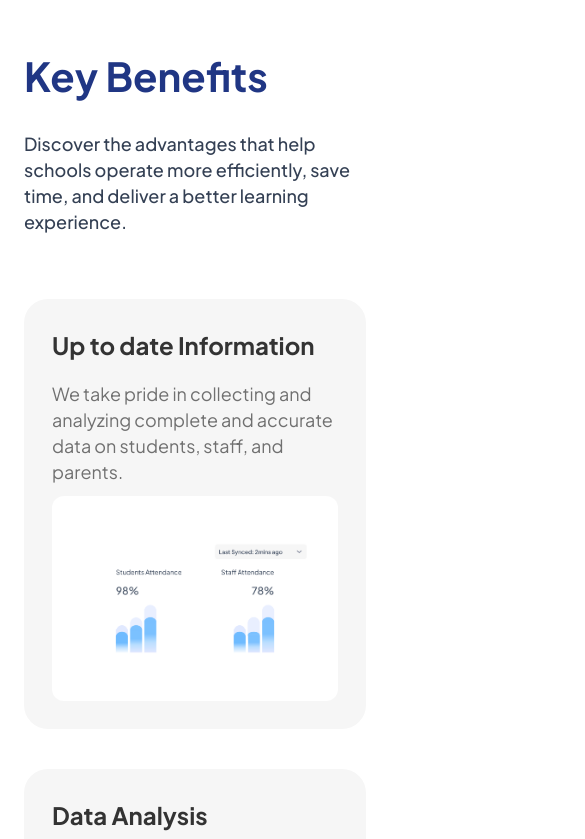
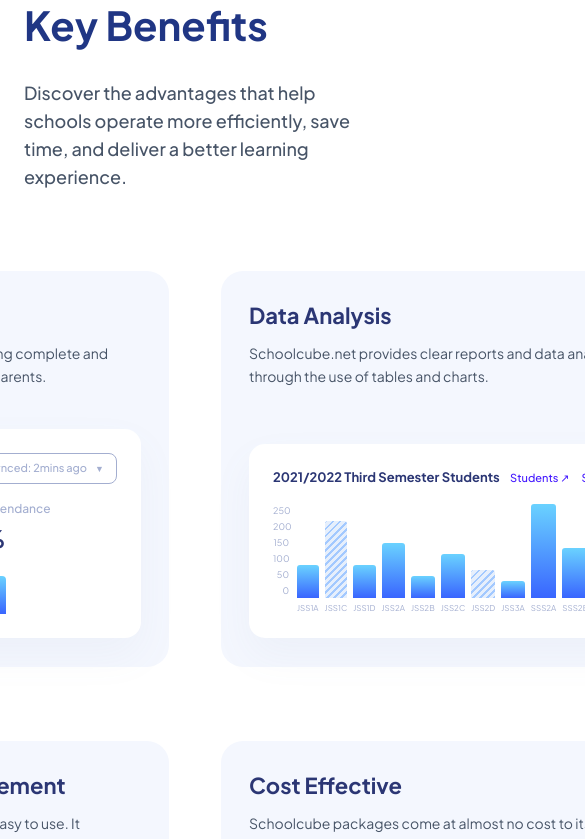
Before and after one commit to Auspicious39/schoolcube-landing, a React (Vite) app: page /features in a window 390 px wide. Shown: the part 760-1599 px from the top of the page, 585 px wide, since content can reach past the window. Built offline with nearby package versions, Linux system fonts and the light colour scheme.

Commit message:
Made changes to a few sections

```diff
--- a/src/components/ContactPage.jsx
+++ b/src/components/ContactPage.jsx
@@ -5,7 +5,7 @@ import phoneIcon from "../assets/contact-phone.svg";
 
 export default function ContactPage() {
   return (
-    <main className="overflow-x-hidden bg-white px-4 pb-12 pt-8 sm:px-6 sm:pt-12 lg:px-6 lg:pb-[132px] lg:pt-[100px]">
+    <main className="overflow-x-hidden bg-white px-4 pb-12 pt-8 sm:px-6 sm:pt-12 lg:px-6 lg:pb-[132px] lg:pt-[20px]">
       <section className="mx-auto max-w-[1200px]">
         <div className="mx-auto max-w-[327px] text-center sm:max-w-[560px] lg:max-w-[846px]">
           <h1 className="text-[28px] font-bold leading-[1.2] tracking-[0.2px] text-[#203684] sm:text-[40px] lg:text-[56px] lg:tracking-[-1px] font-['Plus_Jakarta_Sans',sans-serif]">
--- a/src/components/FeatureTabs.jsx
+++ b/src/components/FeatureTabs.jsx
@@ -69,7 +69,7 @@ const FeatureTabs = () => {
 
   return (
     <section className="overflow-hidden bg-white px-4 py-16 sm:px-6 md:px-0 md:pt-[76px] md:pb-[111px]">
-      <div className="mx-auto max-w-[1200px]">
+      <div className="w-full">
         <div className="mx-auto mb-10 flex w-full max-w-full items-center gap-2 overflow-x-auto rounded-[40px] border border-black/15 p-3 scrollbar-hide sm:gap-3 md:mb-[111px] md:max-w-[892px] md:flex-nowrap md:justify-between md:gap-0">
           {tabs.map((tab) => (
             <button
--- a/src/components/FeaturesPage.jsx
+++ b/src/components/FeaturesPage.jsx
@@ -11,7 +11,7 @@ const FeaturesPage = () => {
 
   return (
     <div className="bg-white  mx-auto">
-      <main className="px-4 pt-[59px] pb-0 md:px-6 md:pt-[82px]">
+      <main className="px-4 pt-[40px] pb-0 md:px-6 md:pt-[20px]">
         <div className="mx-auto flex w-full max-w-[327px] flex-col items-center gap-[70px] text-center sm:gap-10 md:max-w-[852px] md:gap-6">
           <div className="mx-auto flex w-full max-w-[302px] flex-col items-center gap-3 pb-0 md:max-w-none md:gap-4 md:pb-0">
             <h1 className="w-full text-lg font-bold leading-[130%] text-[#203684] md:text-[56px]">
--- a/src/components/Footer.jsx
+++ b/src/components/Footer.jsx
@@ -2,8 +2,8 @@ import logo from "../assets/logo.png";
 
 const Footer = () => {
   return (
-    <footer className="relative bg-[#BEDFFE1F] px-6 pb-[31px] pt-[31px] md:h-[469px] md:bg-[linear-gradient(79.28deg,rgba(190,223,254,0.06),#bdc8f0)] md:px-6 md:pb-[87px] md:pt-[79px]">
-      <div className="mx-auto w-full md:max-w-[80%]">
+    <footer className="relative bg-[#BEDFFE1F] px-6 pb-[31px] pt-[31px] md:h-[369px] md:bg-[linear-gradient(79.28deg,rgba(190,223,254,0.06),#bdc8f0)] md:px-6 md:pb-[12px] md:pt-[79px]">
+      <div className="w-full md:px-[6.25%]">
         <div className="md:hidden">
           <img src={logo} alt="Schoolcube" className="mb-[35px] w-[167px]" />
 
--- a/src/components/HassleSection.jsx
+++ b/src/components/HassleSection.jsx
@@ -1,7 +1,7 @@
 const HassleFeatureSection = () => {
   return (
     <section className="bg-white pb-[60px] pt-0 md:px-6 md:pb-0 md:pt-[180px]">
-      <div className="mx-auto flex w-full max-w-[1200px] flex-col items-start gap-6 text-left md:items-center md:gap-7 md:text-center">
+      <div className="flex w-full flex-col items-start gap-6 text-left md:items-center md:gap-7 md:text-center">
         <h2 className="text-lg font-bold leading-[136%] tracking-[0.2px] text-[#203684] sm:text-xl md:text-[40px] md:leading-[1.36]">
           Managing a School Should Not Be a Hassle
         </h2>
--- a/src/components/Home.jsx
+++ b/src/components/Home.jsx
@@ -9,14 +9,14 @@ import SetupBanner from "./SetupBanner";
 const Home = () => {
   return (
     <>
-      <main className="overflow-x-hidden bg-white pb-5 pt-6 md:px-6 md:pb-9 md:pt-[25px]">
-        <div className="mx-auto w-full max-w-[calc(100%-48px)] md:max-w-[1200px]">
+      <main className="overflow-x-hidden bg-white px-6 pb-5 pt-6 md:pb-9 md:pt-[25px]">
+        <div className="w-full">
           <HeroText />
           <TrustBadges />
           <SchoolAheadSection />
           <HassleSection />
           <FeatureTabs />
-          <KeyBenefits variant="compact" />
+          <KeyBenefits />
           <SetupBanner />
         </div>
       </main>
--- a/src/components/KeyBenefits.jsx
+++ b/src/components/KeyBenefits.jsx
@@ -1,162 +1,422 @@
-import { motion, useReducedMotion } from 'framer-motion';
-import updateImage from '../assets/update.png';
-import analysisImage from '../assets/analysis.png';
-import managementImage from '../assets/management.png';
-import costImage from '../assets/cost.png';
-import securityImage from '../assets/security.png';
-import backupImage from '../assets/backup.png';
+import React from "react";
+import { motion } from "framer-motion";
 
-const benefits = [
-  {
-    title: 'Up to date Information',
-    description:
-      'We take pride in collecting and analyzing complete and accurate data on students, staff, and parents.',
-    image: updateImage,
+const COLORS = {
+  navy: "#203684",
+  ink: "#2B3674",
+  sub: "#A3AED0",
+  bodyText: "#475467",
+  cardBg: "#F4F7FE",
+  white: "#FFFFFF",
+  bluePrimary: "#4318FF",
+  blueLight: "#7090FF",
+  blueSoft: "#A3AED0",
+  border: "#E9EDF7",
+};
+
+const containerVariants = {
+  hidden: { opacity: 0 },
+  visible: {
+    opacity: 1,
+    transition: { staggerChildren: 0.1 },
   },
-  {
-    title: 'Data Analysis',
-    description:
-      'Schoolcube.net provides clear reports and data analysis through the use of tables and charts.',
-    image: analysisImage,
-  },
-  {
-    title: 'Easy & Effective Management',
-    description:
-      'Schoolcube.net is intuitive, clear and easy to use. It provides 24/7 system stability and reliability.',
-    image: managementImage,
-  },
-  {
-    title: 'Cost Effective',
-    description: 'Schoolcube packages come at almost no cost to its users.',
-    image: costImage,
-  },
-  {
-    title: 'Security',
-    description:
-      'All data on Schoolcube.net is protected by high-profile security.',
-    image: securityImage,
-  },
-  {
-    title: 'Data Backup',
-    description:
-      'Data is backed up automatically on a daily, weekly and monthly basis.',
-    image: backupImage,
-  },
+};
+
+const cardVariants = {
+  hidden: { opacity: 0, y: 20 },
+  visible: { opacity: 1, y: 0, transition: { duration: 0.4, ease: "easeOut" } },
+};
+
+function Panel({ children, className = "" }) {
+  return (
+    <div
+      className={`min-h-[190px] rounded-[16px] bg-white p-6 shadow-[0px_18px_40px_rgba(112,144,176,0.06)] ${className}`}
+    >
+      {children}
+    </div>
+  );
+}
+
+function Card({ title, description, children }) {
+  return (
+    <motion.div
+      variants={cardVariants}
+      whileHover={{ y: -4, transition: { duration: 0.2 } }}
+      className="flex flex-col justify-between transition-shadow duration-300"
+      style={{
+        backgroundColor: COLORS.cardBg,
+        width: "450px",
+        height: "396px",
+        gap: "26.08px",
+        borderRadius: "21.96px",
+        paddingTop: "29.28px",
+        paddingRight: "28px",
+        paddingBottom: "29.28px",
+        paddingLeft: "28px",
+      }}
+    >
+      <div>
+        <h3 className="mb-3 text-[22px] font-bold leading-snug" style={{ color: COLORS.ink }}>
+          {title}
+        </h3>
+        <p className="text-[14px] leading-relaxed" style={{ color: COLORS.bodyText }}>
+          {description}
+        </p>
+      </div>
+      <div>{children}</div>
+    </motion.div>
+  );
+}
+
+/* 1. Attendance Mini Bars */
+function AttendanceMiniBars({ heights }) {
+  return (
+    <div className="flex items-end gap-1.5 h-12">
+      {heights.map((h, i) => (
+        <motion.div
+          key={i}
+          className="w-3.5 rounded-t-sm"
+          initial={{ height: 0 }}
+          whileInView={{ height: `${h}px` }}
+          viewport={{ once: true }}
+          transition={{ duration: 0.5, delay: i * 0.1 }}
+          style={{
+            background: "linear-gradient(180deg, #6AD2FF 0%, #3965FF 100%)",
+          }}
+        />
+      ))}
+    </div>
+  );
+}
+
+function UpToDateInformation() {
+  return (
+    <Card
+      title="Up to date Information"
+      description="We take pride in collecting and analyzing complete and accurate data on students, staff, and parents."
+    >
+      <Panel>
+        <div className="flex justify-end mb-4">
+          <div className="flex items-center gap-2 rounded-lg border px-3 py-1.5 text-[11px] font-medium text-[#A3AED0]">
+            Last Synced: 2mins ago <span className="text-[9px]">▼</span>
+          </div>
+        </div>
+        <div className="flex justify-between gap-4">
+          <div className="flex-1">
+            <div className="text-[12px] font-medium text-[#A3AED0] mb-1">Students Attendance</div>
+            <div className="text-2xl font-bold mb-3 text-[#2B3674]">98%</div>
+            <AttendanceMiniBars heights={[20, 32, 44]} />
+          </div>
+          <div className="flex-1">
+            <div className="text-[12px] font-medium text-[#A3AED0] mb-1">Staff Attendance</div>
+            <div className="text-2xl font-bold mb-3 text-[#2B3674]">78%</div>
+            <AttendanceMiniBars heights={[16, 28, 38]} />
+          </div>
+        </div>
+      </Panel>
+    </Card>
+  );
+}
+
+/* 2. Data Analysis Bar Chart */
+const CHART_DATA = [
+  { label: "JSS1A", h: 30, hatched: false },
+  { label: "JSS1C", h: 70, hatched: true },
+  { label: "JSS1D", h: 30, hatched: false },
+  { label: "JSS2A", h: 50, hatched: false },
+  { label: "JSS2B", h: 20, hatched: false },
+  { label: "JSS2C", h: 40, hatched: false },
+  { label: "JSS2D", h: 25, hatched: true },
+  { label: "JSS3A", h: 15, hatched: false },
+  { label: "SSS2A", h: 100, hatched: false },
+  { label: "SSS2B", h: 45, hatched: false },
+  { label: "SSS2C", h: 30, hatched: true },
 ];
 
-const cardVariants = {
-  hidden: { opacity: 0, y: 36 },
-  visible: (index) => ({
-    opacity: 1,
-    y: 0,
-    transition: {
-      delay: index * 0.08,
-      duration: 0.55,
-      ease: [0.22, 1, 0.36, 1],
-    },
-  }),
-};
+function DataAnalysis() {
+  return (
+    <Card
+      title="Data Analysis"
+      description="Schoolcube.net provides clear reports and data analysis through the use of tables and charts."
+    >
+      <Panel>
+        <div className="flex items-center justify-between mb-4">
+          <div className="text-[13px] font-bold text-[#2B3674]">2021/2022 Third Semester Students</div>
+          <div className="flex gap-3 text-[11px] text-[#4318FF] font-medium">
+            <span>Students ↗</span>
+            <span>Staff ↗</span>
+          </div>
+        </div>
+        <div className="flex items-end h-[110px]">
+          <div className="flex flex-col justify-between text-right pr-2 pb-4 h-full w-6 text-[9px] text-[#A3AED0]">
+            <span>250</span>
+            <span>200</span>
+            <span>150</span>
+            <span>100</span>
+            <span>50</span>
+            <span>0</span>
+          </div>
+          <div className="flex items-end gap-1.5 flex-1 h-full">
+            {CHART_DATA.map((d, i) => (
+              <div key={i} className="flex flex-col items-center gap-1 flex-1 h-full justify-end">
+                <motion.div
+                  className="w-full rounded-t-[3px]"
+                  initial={{ height: 0 }}
+                  whileInView={{ height: `${d.h}%` }}
+                  viewport={{ once: true }}
+                  transition={{ duration: 0.5, delay: i * 0.03 }}
+                  style={{
+                    background: d.hatched
+                      ? `repeating-linear-gradient(135deg, #A3C9FF 0 2px, #E6EFFC 2px 5px)`
+                      : "linear-gradient(180deg, #6AD2FF 0%, #3965FF 100%)",
+                  }}
+                />
+                <div className="text-[8px] text-[#A3AED0]">{d.label}</div>
+              </div>
+            ))}
+          </div>
+        </div>
+      </Panel>
+    </Card>
+  );
+}
 
-export default function KeyBenefits({ variant = 'large' }) {
-  const shouldReduceMotion = useReducedMotion();
-  const isCompact = variant === 'compact';
+/* 3. System Uptime Radial Gauge */
+function SystemUptimeGauge({ percent = 98, ticks = 36 }) {
+  const cx = 140,
+    cy = 120,
+    rInner = 60,
+    rOuter = 78;
+  const filled = Math.round(ticks * (percent / 100));
 
   return (
-    <section
-      className={
-        isCompact
-          ? 'bg-white px-0 pb-[72px] pt-[44px] md:pb-[102px] md:pt-[96px]'
-          : 'bg-white px-6 py-16 md:px-8 md:pb-[96px] md:pt-[18px]'
-      }
+    <svg width="100%" height="130" viewBox="0 0 280 130">
+      {Array.from({ length: ticks }, (_, i) => {
+        const angle = Math.PI - (i / (ticks - 1)) * Math.PI;
+        const x1 = cx + rInner * Math.cos(angle);
+        const y1 = cy - rInner * Math.sin(angle);
+        const x2 = cx + rOuter * Math.cos(angle);
+        const y2 = cy - rOuter * Math.sin(angle);
+        return (
+          <motion.line
+            key={i}
+            x1={x1}
+            y1={y1}
+            x2={x2}
+            y2={y2}
+            strokeWidth={4.5}
+            strokeLinecap="round"
+            initial={{ opacity: 0.2 }}
+            whileInView={{ opacity: 1 }}
+            viewport={{ once: true }}
+            transition={{ duration: 0.1, delay: i * 0.015 }}
+            stroke={i < filled ? "#4318FF" : "#E9EDF7"}
+          />
+        );
+      })}
+    </svg>
+  );
+}
+
+function EasyEffectiveManagement() {
+  return (
+    <Card
+      title="Easy & Effective Management"
+      description="Schoolcube.net is intuitive, clear and easy to use. It provides 24/7 system stability and reliability."
     >
+      <Panel className="text-center relative">
+        <div className="text-[14px] font-bold text-[#2B3674] mb-1">System Uptime</div>
+        <div className="flex justify-between text-[11px] text-[#A3AED0] px-2 mb-1">
+          <span>Stability Score</span>
+          <span>Reliability</span>
+        </div>
+        <SystemUptimeGauge percent={98} />
+        <div className="text-2xl font-bold text-[#2B3674] -mt-8">98%</div>
+      </Panel>
+    </Card>
+  );
+}
+
+/* 4. Donut Chart */
+function SubscriptionDonut({ percent = 90 }) {
+  const r = 52;
+  const circumference = 2 * Math.PI * r;
+  const offset = circumference * (1 - percent / 100);
+
+  return (
+    <svg width="130" height="130" viewBox="0 0 130 130">
+      <circle cx="65" cy="65" r={r} fill="none" stroke="#E9EDF7" strokeWidth="12" />
+      <motion.circle
+        cx="65"
+        cy="65"
+        r={r}
+        fill="none"
+        stroke="#4318FF"
+        strokeWidth="12"
+        strokeDasharray={circumference}
+        initial={{ strokeDashoffset: circumference }}
+        whileInView={{ strokeDashoffset: offset }}
+        viewport={{ once: true }}
+        transition={{ duration: 1, ease: "easeInOut" }}
+        strokeLinecap="round"
+        transform="rotate(-90 65 65)"
+      />
+      <text x="65" y="72" textAnchor="middle" fontSize="20" fontWeight="700" fill="#2B3674">
+        {percent}%
+      </text>
+    </svg>
+  );
+}
+
+function CostEffective() {
+  return (
+    <Card
+      title="Cost Effective"
+      description="Schoolcube packages come at almost no cost to its users."
+    >
+      <Panel className="flex flex-col items-center justify-center">
+        <SubscriptionDonut percent={90} />
+        <div className="flex items-center gap-2 text-[12px] text-[#A3AED0] mt-3">
+          <span className="inline-block w-1 h-3 rounded-sm bg-[#4318FF]" />
+          Subscription Comparison
+        </div>
+      </Panel>
+    </Card>
+  );
+}
+
+/* 5. Security Shield SVG */
+function Security() {
+  return (
+    <Card
+      title="Security"
+      description="All data on Schoolcube.net is protected by high-profile security."
+    >
+      <Panel className="flex flex-col items-center justify-center py-6">
+        <svg width="80" height="96" viewBox="0 0 80 96" fill="none">
+          <path
+            d="M40 0L76 16V44C76 67.2 59.8 88.8 40 96C20.2 88.8 4 67.2 4 44V16L40 0Z"
+            fill="url(#shield_grad)"
+          />
+          <path
+            d="M40 0V96C20.2 88.8 4 67.2 4 44V16L40 0Z"
+            fill="#FFFFFF"
+            fillOpacity="0.2"
+          />
+          <line x1="40" y1="0" x2="40" y2="96" stroke="#FFFFFF" strokeWidth="2" />
+          <line x1="4" y1="40" x2="76" y2="40" stroke="#FFFFFF" strokeWidth="2" />
+          <defs>
+            <linearGradient id="shield_grad" x1="4" y1="0" x2="76" y2="96" gradientUnits="userSpaceOnUse">
+              <stop stopColor="#6AD2FF" />
+              <stop offset="1" stopColor="#3965FF" />
+            </linearGradient>
+          </defs>
+        </svg>
+        <div className="text-[13px] text-[#A3AED0] mt-4">Data Encryption</div>
+      </Panel>
+    </Card>
+  );
+}
+
+/* 6. Data Backup Lock SVG */
+function DataBackup() {
+  return (
+    <Card
+      title="Data Backup"
+      description="Data is backed up automatically on a daily, weekly and monthly basis."
+    >
+      <Panel className="flex flex-col items-center justify-center py-6">
+        <svg width="80" height="90" viewBox="0 0 80 90" fill="none">
+          <path
+            d="M24 38V26A16 16 0 0156 26V38"
+            stroke="url(#lock_grad)"
+            strokeWidth="7"
+            strokeLinecap="round"
+          />
+          <rect x="10" y="38" width="60" height="46" rx="12" fill="url(#lock_grad)" />
+          <circle cx="30" cy="61" r="3.5" fill="#FFFFFF" />
+          <circle cx="40" cy="61" r="3.5" fill="#FFFFFF" />
+          <circle cx="50" cy="61" r="3.5" fill="#FFFFFF" />
+          <defs>
+            <linearGradient id="lock_grad" x1="10" y1="12" x2="70" y2="84" gradientUnits="userSpaceOnUse">
+              <stop stopColor="#6AD2FF" />
+              <stop offset="1" stopColor="#3965FF" />
+            </linearGradient>
+          </defs>
+        </svg>
+        <div className="text-[13px] text-[#A3AED0] mt-4">Backup Storage</div>
+      </Panel>
+    </Card>
+  );
+}
+
+/* Main Layout */
+export default function KeyBenefits() {
+  return (
+    <section className="bg-white px-6 py-16 md:px-12 md:py-24">
       <div
-        className={
-          isCompact
-            ? 'mx-auto max-w-[327px] md:max-w-[756px]'
-            : 'mx-auto max-w-[1240px]'
-        }
+        className="mx-auto flex flex-col"
+        style={{ width: "988px", maxWidth: "100%", gap: "80px" }}
       >
-        <div className={isCompact ? 'max-w-[520px]' : 'max-w-[900px]'}>
-          <h2
-            className={
-              isCompact
-                ? 'text-[18px] font-bold leading-[1.3] text-[#203684] md:text-[20px]'
-                : 'text-[40px] font-bold leading-[1.12] text-[#203684] md:text-[56px] md:leading-[1.16]'
-            }
+        {/* Header block: 988 x 136, gap 28px */}
+        <div className="flex flex-col" style={{ gap: "28px" }}>
+          <motion.h2
+            initial={{ opacity: 0, y: -10 }}
+            animate={{ opacity: 1, y: 0 }}
+            style={{
+              color: COLORS.navy,
+              fontFamily: "'Plus Jakarta Sans', sans-serif",
+              fontWeight: 700,
+              fontSize: "40px",
+              lineHeight: "130%",
+              letterSpacing: "0px",
+            }}
           >
             Key Benefits
-          </h2>
-          <p
-            className={
-              isCompact
-                ? 'mt-3 text-[12px] font-medium leading-[1.55] text-[#475467] md:max-w-[519px] md:text-[12px]'
-                : 'mt-8 text-[18px] font-medium leading-[1.45] text-[#344054] md:max-w-[884px] md:text-[24px] md:leading-[1.38]'
-            }
+          </motion.h2>
+          <motion.p
+            initial={{ opacity: 0, y: -10 }}
+            animate={{ opacity: 1, y: 0 }}
+            transition={{ delay: 0.1 }}
+            style={{
+              color: COLORS.bodyText,
+              fontFamily: "'Plus Jakarta Sans', sans-serif",
+              fontWeight: 500,
+              fontSize: "18px",
+              lineHeight: "155%",
+              letterSpacing: "0px",
+              width: "676px",
+              maxWidth: "100%",
+            }}
           >
             Discover the advantages that help schools operate more efficiently,
             save time, and deliver a better learning experience.
-          </p>
+          </motion.p>
         </div>
 
-        <div
-          className={
-            isCompact
-              ? 'mt-9 grid grid-cols-1 gap-[24px] md:mt-[44px] md:grid-cols-2 md:gap-x-[52px] md:gap-y-[24px]'
-              : 'mt-16 grid grid-cols-1 gap-10 md:mt-[100px] md:grid-cols-2 md:gap-x-[66px] md:gap-y-[94px] md:px-[22px]'
-          }
+        {/* Cards container: 952 x 1336, row gap 74px, column gap 52px */}
+        <motion.div
+          variants={containerVariants}
+          initial="hidden"
+          whileInView="visible"
+          viewport={{ once: true, margin: "-50px" }}
+          className="mx-auto grid"
+          style={{
+            width: "952px",
+            maxWidth: "100%",
+            gridTemplateColumns: "repeat(2, 450px)",
+            justifyContent: "center",
+            rowGap: "74px",
+            columnGap: "52px",
+          }}
         >
-          {benefits.map((benefit, index) => (
-            <motion.article
-              className={
-                isCompact
-                  ? 'flex h-[396px] flex-col rounded-[22px] bg-[#F6F6F6] px-7 py-[29px]'
-                  : 'flex min-h-[430px] flex-col rounded-[24px] bg-[#F6F6F6] px-7 pb-7 pt-8 md:min-h-[500px] md:px-9 md:pb-9 md:pt-9'
-              }
-              custom={index}
-              initial={shouldReduceMotion ? false : 'hidden'}
-              whileInView={shouldReduceMotion ? undefined : 'visible'}
-              viewport={{ once: true, amount: 0.24 }}
-              variants={cardVariants}
-              key={benefit.title}
-            >
-              <div>
-                <h3
-                  className={
-                    isCompact
-                      ? 'text-[20px] font-semibold leading-[1.3] text-black/80'
-                      : 'text-[24px] font-bold leading-[1.22] text-[#333333] md:text-[28px]'
-                  }
-                >
-                  {benefit.title}
-                </h3>
-                <p
-                  className={
-                    isCompact
-                      ? 'mt-[9px] text-[16px] font-normal leading-[1.7] text-[#666666]'
-                      : 'mt-5 text-[18px] leading-[1.45] text-[#707070] md:text-[22px] md:leading-[1.45]'
-                  }
-                >
-                  {benefit.description}
-                </p>
-              </div>
-
-              <div
-                className={
-                  isCompact
-                    ? 'mt-auto flex min-h-0 flex-1 items-center justify-center rounded-[11px] bg-white p-3'
-                    : 'mt-auto flex h-[205px] w-full items-center justify-center rounded-[12px] bg-white p-4 md:h-[240px] md:p-5'
-                }
-              >
-                <img
-                  src={benefit.image}
-                  alt=""
-                  className="h-full w-full object-contain"
-                  loading="lazy"
-                />
-              </div>
-            </motion.article>
-          ))}
-        </div>
+          <UpToDateInformation />
+          <DataAnalysis />
+          <EasyEffectiveManagement />
+          <CostEffective />
+          <Security />
+          <DataBackup />
+        </motion.div>
       </div>
     </section>
   );
--- a/src/components/PricingPage.jsx
+++ b/src/components/PricingPage.jsx
@@ -42,7 +42,7 @@ const planDescription =
 
 export default function PricingPage() {
   return (
-    <main className="bg-white px-6 pb-[127px] pt-[123px] md:px-6 md:pb-[39px] md:pt-[88px]">
+    <main className="bg-white px-6 pb-[127px] pt-[40px] md:px-6 md:pb-[100px] md:pt-[20px]">
       <section className="mx-auto max-w-[1200px]">
         <div className="mx-auto max-w-[846px] pb-[17px] text-center lg:pb-0">
           <h1 className="text-[18px] font-bold leading-[1.3] text-[#203684] md:text-[40px] lg:text-[56px] lg:leading-[1.39] lg:tracking-[0.4px]">
--- a/src/components/navbar.jsx
+++ b/src/components/navbar.jsx
@@ -199,7 +199,7 @@ const Navbar = () => {
     <header
       ref={containerRef}
 
-      className="sticky top-0 z-50 h-[76px] bg-white px-6 py-0 md:mt-2 md:h-[79px] md:rounded-[15px] md:px-6 md:py-[6px]"
+      className="sticky top-0 z-50 h-[40px] bg-white px-6 py-0 md:mt-2 md:h-[79px] md:rounded-[15px] md:px-10 md:py-[6px]"
     >
       <style>{`
         :root {
@@ -308,7 +308,7 @@ const Navbar = () => {
         ref={filterRef}
       />
 
-      <div className="mx-auto flex h-[57px] w-full items-center justify-between md:h-[67px] md:max-w-[85%]">
+      <div className="flex h-[57px] w-full items-center justify-between md:h-[67px]">
         <Link to="/" onClick={scrollToTop}>
           <img
             src={logo}
```
Also changed, not shown: src/components/SetupBanner.jsx (+8 -8 lines), src/components/TrustBadges.jsx (+35 -6 lines).
